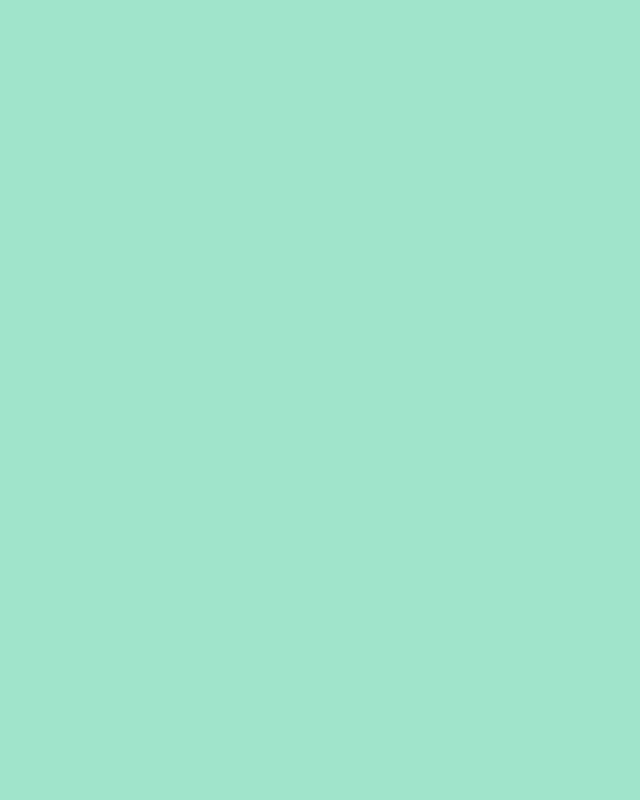
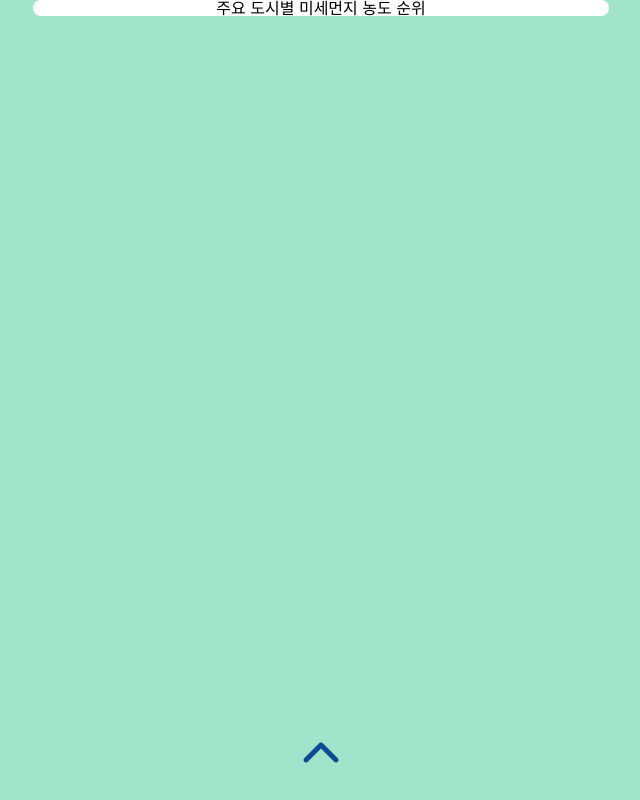
Before and after one commit to gitproject-team1/misaemisae, a React (Create React App) app: page /rank in a window 1280 px wide. Before the commit this address had no page. Shown: the whole page, without its empty margins (319-959 px from the left). Built offline with nearby package versions, Linux system fonts and the light colour scheme; a web font is replaced by a local one.

Commit message:
feat: Create Rank Pages

```diff
--- a/src/App.jsx
+++ b/src/App.jsx
@@ -3,6 +3,7 @@ import { Route, Routes, useNavigate } from "react-router-dom";
 import Welcome from "./pages/Welcome/Welcome";
 import Main from "./pages/Main/Main";
 import Nav from "./components/Layout/Nav";
+import Rank from "./pages/Rank/Rank";
 import "./App.scss";
 
 function App() {
@@ -28,6 +29,7 @@ function App() {
         {placeArr[1].length === 0 && <Route index element={<Welcome />} />}
         <Route element={<Nav />}>
           <Route path="/main" index element={<Main />} />
+          <Route path="/rank" index element={<Rank />} />
         </Route>
       </Routes>
     </>
--- /dev/null
+++ b/src/pages/Rank/Rank.jsx
@@ -0,0 +1,15 @@
+import React from "react";
+import Container from "../../components/UI/Container";
+import styles from "./Rank.module.scss";
+
+const Rank = () => {
+  return (
+    <section className={styles.rankContainer}>
+      <Container width="45%" align="center">
+        <h1>주요 도시별 미세먼지 농도 순위</h1>
+      </Container>
+    </section>
+  );
+};
+
+export default Rank;
--- /dev/null
+++ b/src/pages/Rank/Rank.module.scss
@@ -0,0 +1,4 @@
+.rankContainer {
+  display: flex;
+  justify-content: center;
+}
```
Also changed, not shown: src/components/RankElement/RankElement.jsx (added, +7 -0 lines), src/components/RankElement/RankElement.module.scss (added).
